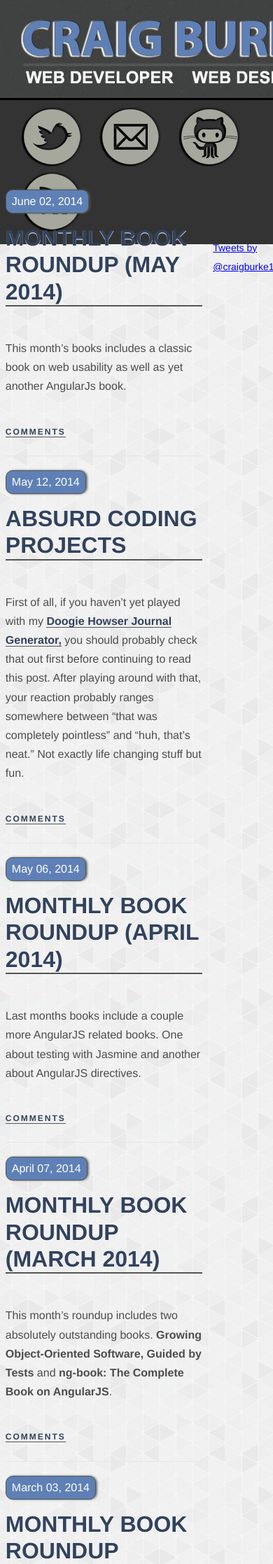
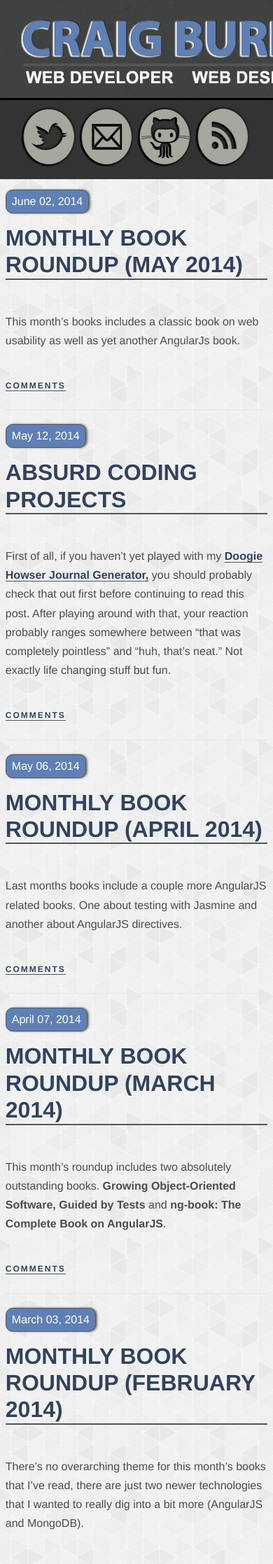
Before and after one commit to craigburke/craigburke.github.io, a Jekyll site: the page built from index.html, in a window 390 px wide. Shown: the top 2235 px of the page at 70% size. Built offline with Jekyll 4.4.1, drawn with Linux system fonts in a browser that asks for light colours; Markdown is read by kramdown in place of the engine named in the settings; the list of posts is cut into pages by our own code; comment, search, counter and statistics services are not loaded.

Commit message:
More mobile style tweaks

```diff
--- a/css/craig.css
+++ b/css/craig.css
@@ -435,6 +435,11 @@ nav#links li.archive a:hover {
         text-align:center;
     }
 
+    header h1 a {
+        background-size: 100% auto;
+
+    }
+
     #color_bar {
         display: none;
     }
@@ -454,6 +459,7 @@ nav#links li.archive a:hover {
         float: none;
     }
 
+
     dl dt {
         width: 100%;
         text-align: left;
@@ -463,5 +469,22 @@ nav#links li.archive a:hover {
         margin: 0;
     }
 
+    #posts {
+        width: auto;
+    }
+
+    #sidebar {
+        float: none;
+        width: auto;
+    }
+
 
 }
+
+@media (max-width: 500px) {
+
+    nav#links li {
+        width: 15%;
+        background-size: 100% 200%;
+    }
+}
```
